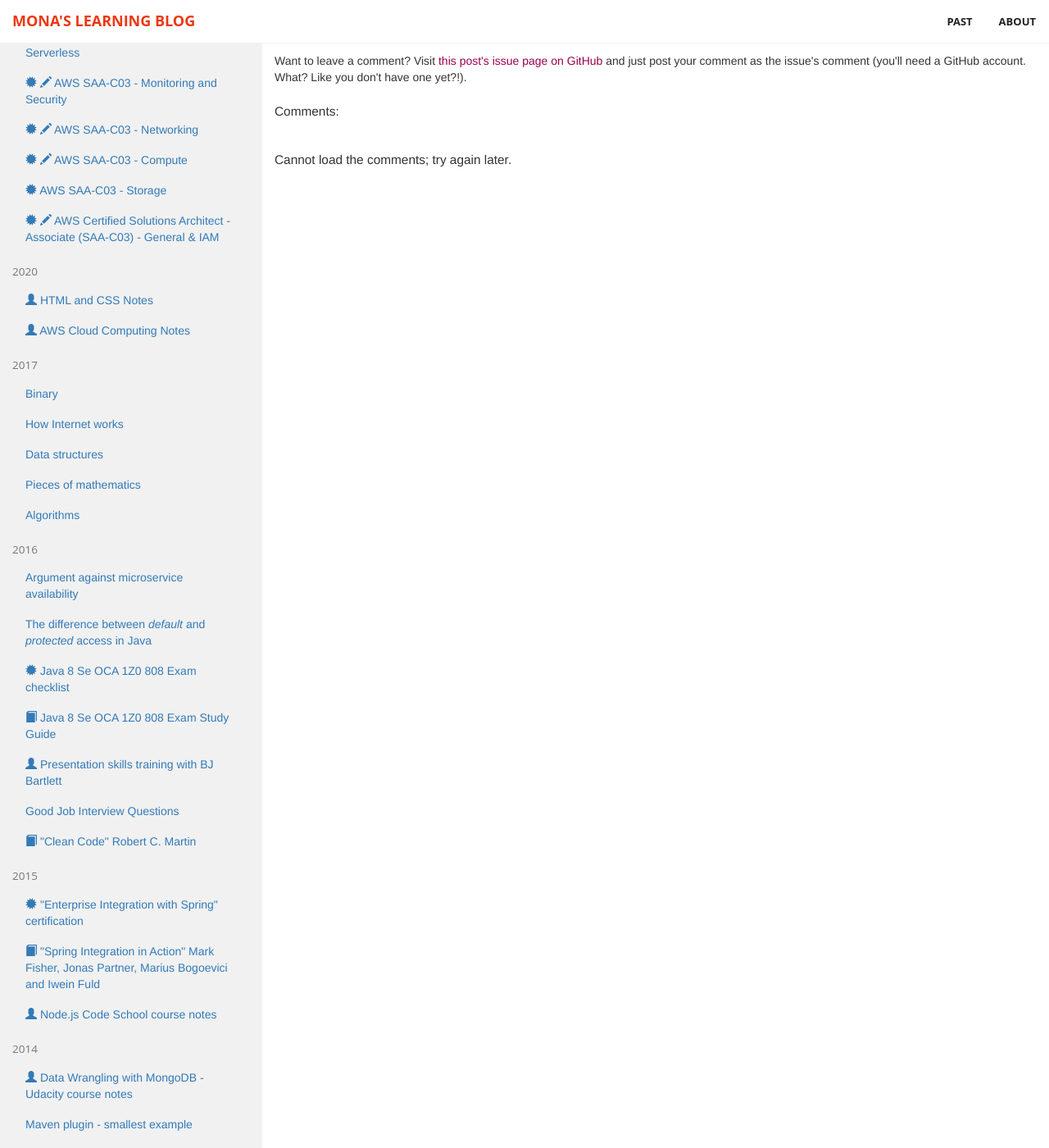
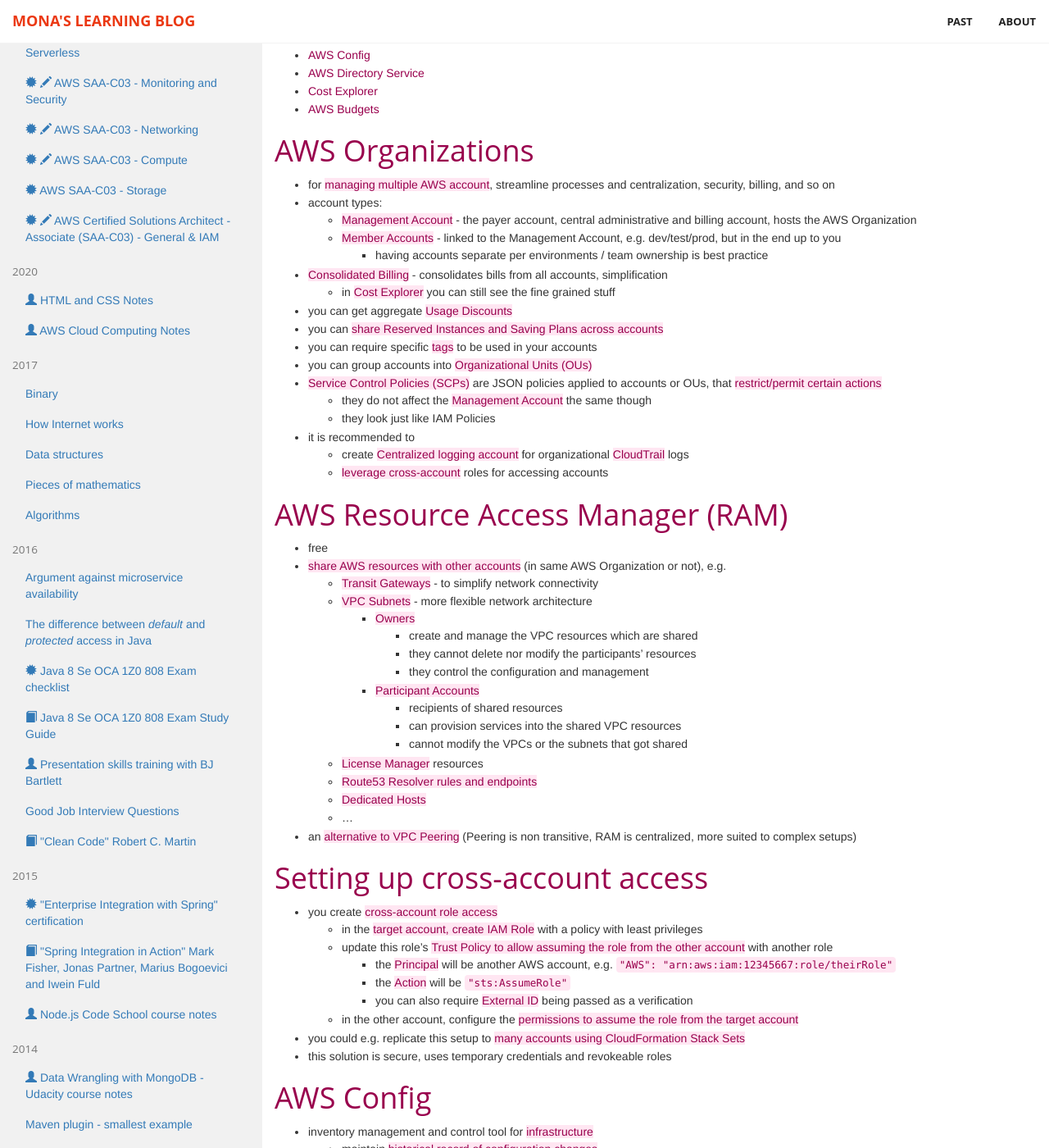
Before and after one commit to monikma/monikma.github.io, a Jekyll site: the page built from _posts/2024-05-21-aws-certified-solutions-architect-governance.md, in a window 1280 px wide and 1400 px high, scrolled down 401 px. Shown: the whole window at 82% size. Built offline with Jekyll 4.4.1, drawn with Linux system fonts in a browser that asks for light colours; some of the changed text lies outside the part shown.

Commit message:
Update: governance

```diff
--- a/_posts/2024-05-21-aws-certified-solutions-architect-governance.md
+++ b/_posts/2024-05-21-aws-certified-solutions-architect-governance.md
@@ -25,3 +25,101 @@
 <h3>Table of contents</h3>
 - TOC
 {:toc max_level=1}
+
+# AWS Organizations
+- for **managing multiple AWS account**, streamline processes and centralization, security, billing, and so on
+- account types:
+  - **Management Account** - the payer account, central administrative and billing account, hosts the AWS Organization
+  - **Member Accounts** - linked to the Management Account, e.g. dev/test/prod, but in the end up to you
+    - having accounts separate per environments / team ownership is best practice
+- **Consolidated Billing** - consolidates bills from all accounts, simplification
+    - in **Cost Explorer** you can still see the fine grained stuff
+- you can get aggregate **Usage Discounts**
+- you can **share Reserved Instances and Saving Plans across accounts**
+- you can require specific **tags** to be used in your accounts
+- you can group accounts into **Organizational Units (OUs)**
+- **Service Control Policies (SCPs)** are JSON policies applied to accounts or OUs, that **restrict/permit certain actions**
+  - they do not affect the **Management Account** the same though
+  - they look just like IAM Policies
+- it is recommended to
+  - create **Centralized logging account** for organizational **CloudTrail** logs
+  - **leverage cross-account** roles for accessing accounts
+
+# AWS Resource Access Manager (RAM)
+- free
+- **share AWS resources with other accounts** (in same AWS Organization or not), e.g.
+  - **Transit Gateways** - to simplify network connectivity
+  - **VPC Subnets** - more flexible network architecture
+    - **Owners**
+      - create and manage the VPC resources which are shared
+      - they cannot delete nor modify the participants' resources
+      - they control the configuration and management
+    - **Participant Accounts**
+      - recipients of shared resources
+      - can provision services into the shared VPC resources
+      - cannot modify the VPCs or the subnets that got shared
+  - **License Manager** resources
+  - **Route53 Resolver rules and endpoints**
+  - **Dedicated Hosts**
+  - ...
+- an **alternative to VPC Peering** (Peering is non transitive, RAM is centralized, more suited to complex setups)
+
+# Setting up cross-account access
+- you create **cross-account role access**
+  - in the **target account, create IAM Role** with a policy with least privileges
+  - update this role's **Trust Policy to allow assuming the role from the other account** with another role
+    - the **Principal** will be another AWS account, e.g. `"AWS": "arn:aws:iam:12345667:role/theirRole"`
+    - the **Action** will be `"sts:AssumeRole"`
+    - you can also require **External ID** being passed as a verification
+  - in the other account, configure the **permissions to assume the role from the target account**
+- you could e.g. replicate this setup to **many accounts using CloudFormation Stack Sets**
+- this solution is secure, uses temporary credentials and revokeable roles
+
+# AWS Config
+- inventory management and control tool for **infrastructure**
+  - maintain **historical record of configuration changes**
+  - can create **rules** to adhere to compliance requirements
+- **per region basis**, operates in each region where it is enabled independently
+- **integrates with SNS** to get notifications when configuration changes or does not comply to the rules
+  - also integrates with **EventBridge**
+- the results can be **aggregates cross region and cross account**
+- you can:
+  - **Query** - discover components, you can also see deleted resources
+  - **Enforce** - use **rules** to flag when something is wrong, get **alert via SNS**,
+    - AWS provides **predefined best practice rules**
+    - evaluated on a **schedule or a trigger (config change)**
+    - can automatically **remediate using SSM automation**
+      - AWS also provides **common remediation documents**, or you can customize, e.g. Lambda functions
+      - **remediation can be auto-retried**
+  - **Learn** - check the history, who made the change
+- **it is a monitoring and assessment tool, it is not preventative**!
+- billed by number of **rules and configuration items**
+- in AWS Console:
+  - AWS Config -> Dashboards - all the rules you see were **configured in AWS Organization's Management Account**
+    -> Rules, e.g. "EBS encryption must be enabled for EC2", and remediation would be to enable it
+    - you can see the remediation document in **AWS Systems Manager -> Documents**
+
+# AWS Directory Service
+- fully AWS managed version of **Active Directory**
+- types:
+  - **Managed Microsoft AD**
+    - full fledged AD on AWS
+    - when you want to migrate everything to AWS
+  - **AD Connector**
+    - creates a tunnel between your AWS and on-premise AD
+  - **Simple AD**
+    - minimal for authentication, powered by Linux Samba Active Directory-compatible server
+- **better than running AD on EC2**
+
+# Cost Explorer
+- cost optimization is **part of the Well Architected Framework**
+- can generate **custom reports**, e.g. based on **tags**, **services**, **hourly or monthly**
+- up to `12` months **forecast**
+- by default report filters include all accounts in your Organization
+- **Organization Payer can break down the costs by account**
+
+# AWS Budgets
+- **plan** for Organizations costs
+- create **alerts when spendings get too high**
+- budget types:
+  -
```
Also changed, not shown: _posts/2024-05-07-aws-certified-solutions-architect-monitoring-security.md (+2 -1 lines).
